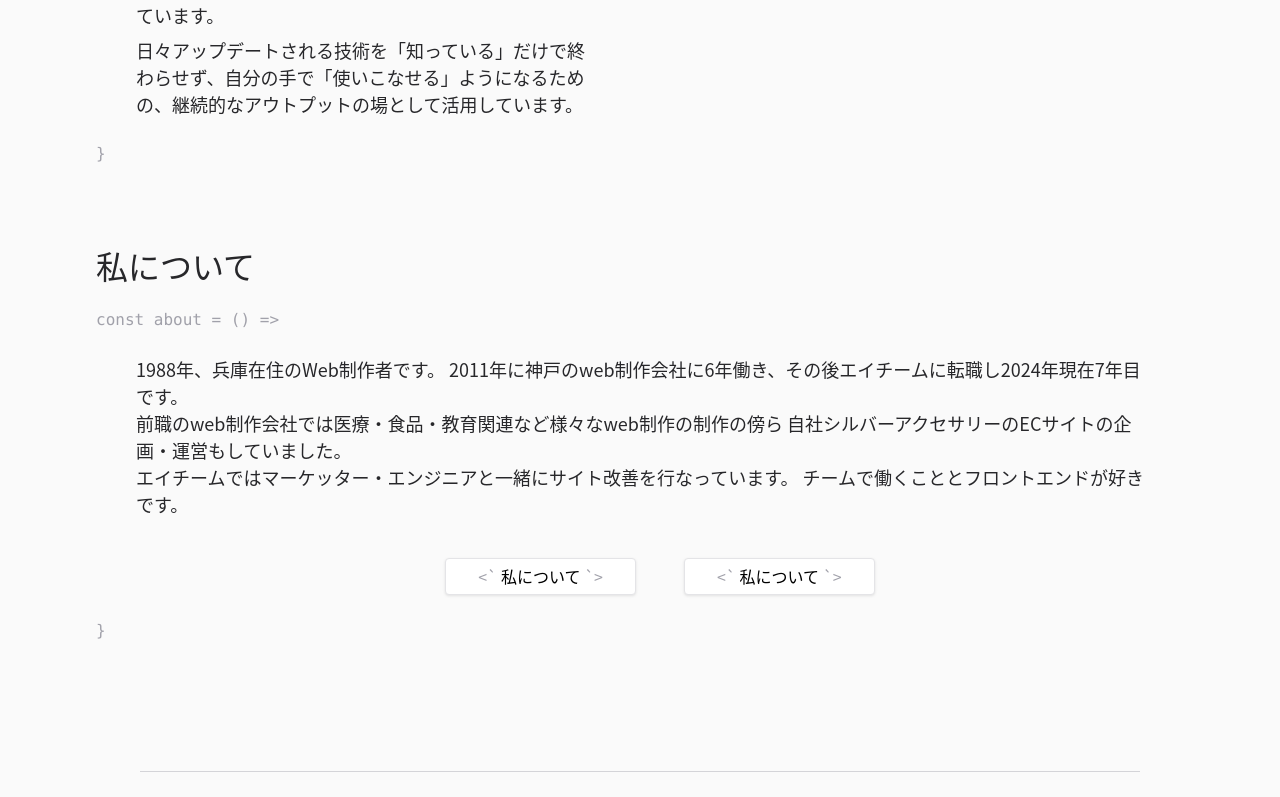
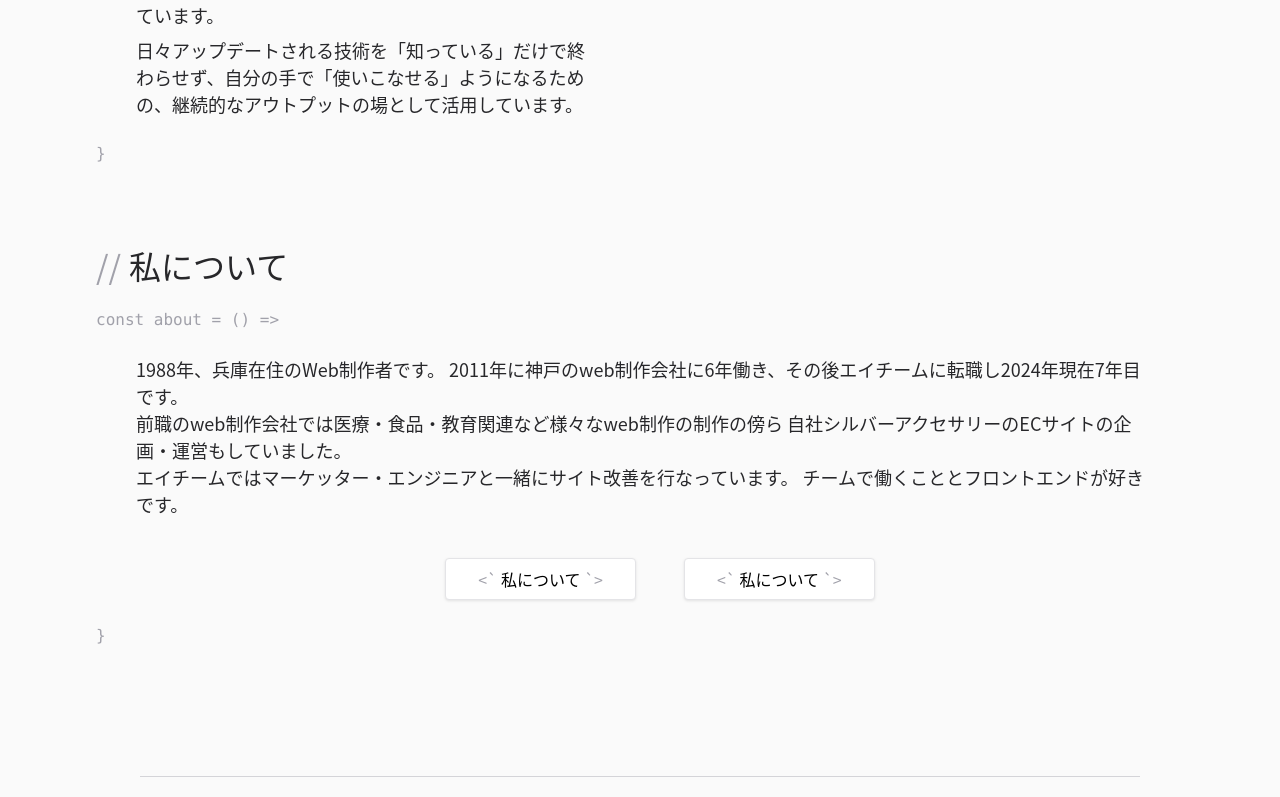
Before and after one commit to chika-create/portfolio, a Next.js app: page / in a window 1280 px wide. Shown: the part 1564-2361 px from the top of the page. Built offline with nearby package versions, Linux system fonts and the light colour scheme.

Commit message:
♻ スタイルシートの整理と不要なインポートの削除。ボタンの行間を調整し、タイトルのスタイルを強化。

```diff
--- a/styles/parts/button.module.scss
+++ b/styles/parts/button.module.scss
@@ -4,6 +4,7 @@
 .Button {
   font-size: 1rem;
   text-align: center;
+  line-height: 1.5;
   margin: 2.5rem auto 0;
   padding: 0.5rem 2rem;
   border: 1px solid map-get($gray, "200");
--- a/styles/parts/title.module.scss
+++ b/styles/parts/title.module.scss
@@ -1,3 +1,4 @@
+@use "../common/colors.scss" as *;
 @import "../common/variables.scss";
 
 .h1 {
@@ -10,6 +11,13 @@
   font-weight: normal;
   line-height: 1.2;
   margin-top: 5rem;
+
+  &::before {
+    content: "\2f\2f";
+    color: map-get($gray, "400");
+    font-weight: 200;
+    margin-right: 0.5rem;
+  }
 }
 
 .h3 {
--- a/styles/profile/profileExperience.module.scss
+++ b/styles/profile/profileExperience.module.scss
@@ -1,5 +1,3 @@
-@use "../common/colors.scss" as *;
-
 .history {
   display: grid;
   grid-template-columns: repeat(2, 1fr) 3fr repeat(2, 0);
--- a/styles/skill/SkillSection.module.scss
+++ b/styles/skill/SkillSection.module.scss
@@ -1,4 +1,3 @@
-@use "../common/colors.scss" as *;
 @import "../common/variables.scss";
 
 .skillSection {
```
